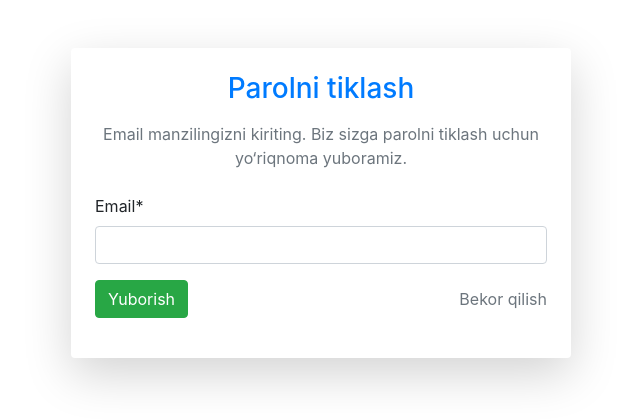
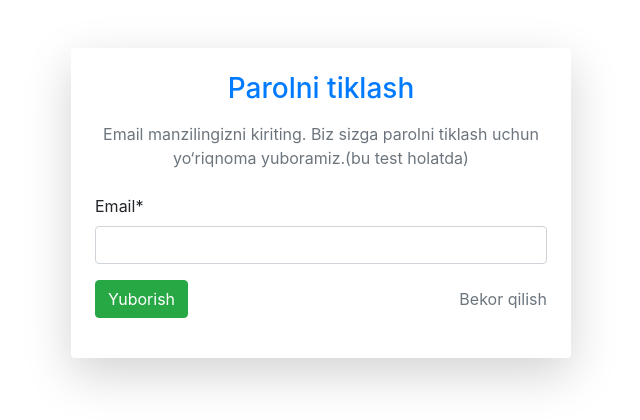
Before and after one commit to dilbarallambergenova/IT-school_1, a Django app: page /reset_password/ in a window 1280 px wide. Shown: the part 56-476 px from the top of the page, without its empty margins (319-959 px from the left). Run offline with Django 5.2, Linux system fonts and the light colour scheme; parts of the project's set-up code (start-up, migrations or seed data) failed here and were passed over; some libraries are stand-ins or nearby versions.

Commit message:
yangilandi

```diff
--- a/templates/registration/password_reset_form.html
+++ b/templates/registration/password_reset_form.html
@@ -11,7 +11,7 @@
                 Parolni tiklash
             </h3>
             <p class="text-muted text-center mb-4">
-                Email manzilingizni kiriting. Biz sizga parolni tiklash uchun yo‘riqnoma yuboramiz.
+                Email manzilingizni kiriting. Biz sizga parolni tiklash uchun yo‘riqnoma yuboramiz.(bu test holatda)
             </p>
 
             <!-- Forma -->
```
